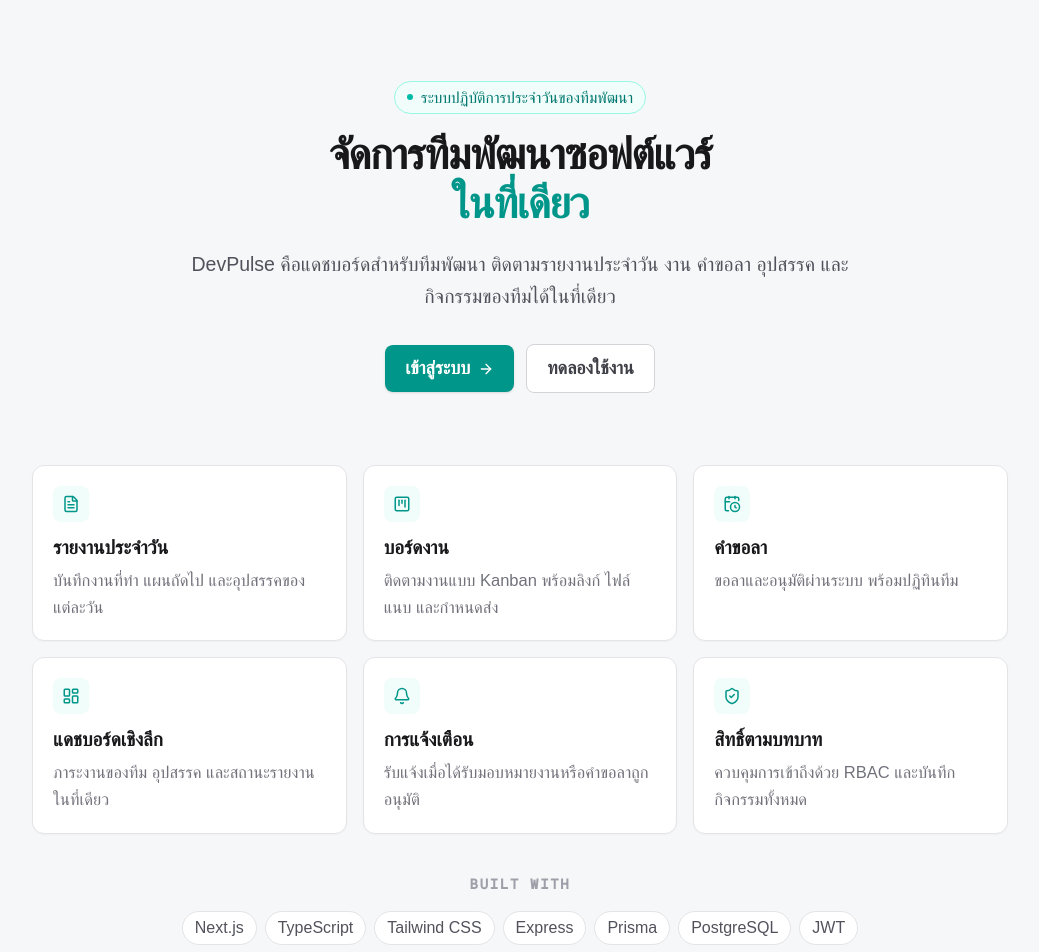
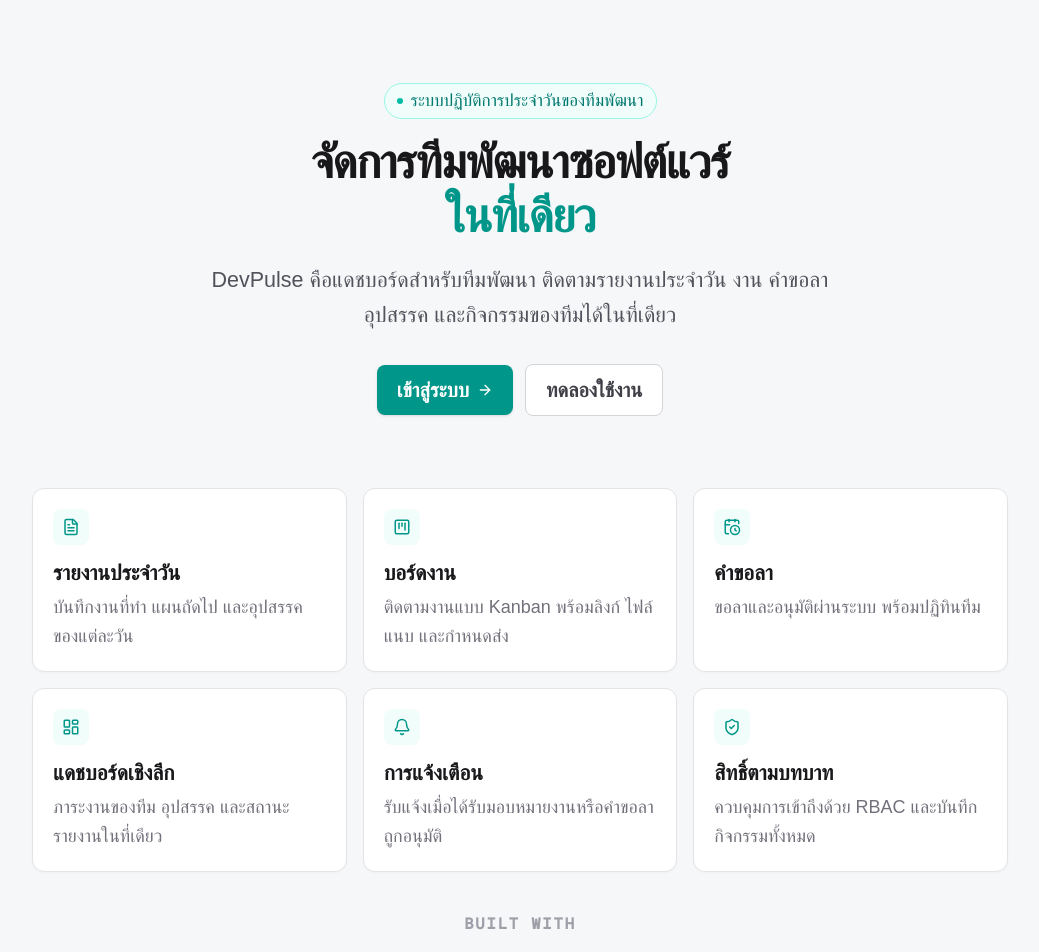
Before and after one commit to pisitleephathr-ai/devpulse-frontend, a Next.js app: page / in a window 1280 px wide. Shown: the part 80-1032 px from the top of the page, without its empty margins (120-1159 px from the left). Built offline with nearby package versions, Linux system fonts and the light colour scheme; a web font is replaced by a local one.

Commit message:
Typography: enlarge fonts a further ~10%

```diff
--- a/src/app/globals.css
+++ b/src/app/globals.css
@@ -92,38 +92,38 @@ body {
   Tailwind's layered utilities; only text grows, layout/spacing stays put.
   Tune the values here to taste.
 */
-.text-\[9px\] { font-size: 12px; }
-.text-\[9\.5px\] { font-size: 12.5px; }
-.text-\[10px\] { font-size: 13px; }
-.text-\[10\.5px\] { font-size: 13.5px; }
-.text-\[11px\] { font-size: 14px; }
-.text-\[11\.5px\] { font-size: 15px; }
-.text-\[12px\] { font-size: 15.5px; }
-.text-\[12\.5px\] { font-size: 16px; }
-.text-\[13px\] { font-size: 16.5px; }
-.text-\[13\.5px\] { font-size: 17.5px; }
-.text-\[14px\] { font-size: 18px; }
-.text-\[14\.5px\] { font-size: 19px; }
-.text-\[15px\] { font-size: 19.5px; }
-.text-\[15\.5px\] { font-size: 20px; }
-.text-\[16px\] { font-size: 21px; }
-.text-\[17px\] { font-size: 22px; }
-.text-\[18px\] { font-size: 23px; }
-.text-\[19px\] { font-size: 24.5px; }
-.text-\[22px\] { font-size: 28px; }
-.text-\[26px\] { font-size: 33px; }
-.text-\[28px\] { font-size: 36px; }
-.text-\[30px\] { font-size: 38px; }
-.text-\[32px\] { font-size: 41px; }
-.text-\[34px\] { font-size: 43px; }
-.text-\[44px\] { font-size: 56px; }
-.text-\[46px\] { font-size: 58px; }
+.text-\[9px\] { font-size: 13px; }
+.text-\[9\.5px\] { font-size: 13.5px; }
+.text-\[10px\] { font-size: 14px; }
+.text-\[10\.5px\] { font-size: 15px; }
+.text-\[11px\] { font-size: 15.5px; }
+.text-\[11\.5px\] { font-size: 16.5px; }
+.text-\[12px\] { font-size: 17px; }
+.text-\[12\.5px\] { font-size: 17.5px; }
+.text-\[13px\] { font-size: 18px; }
+.text-\[13\.5px\] { font-size: 19px; }
+.text-\[14px\] { font-size: 20px; }
+.text-\[14\.5px\] { font-size: 21px; }
+.text-\[15px\] { font-size: 21.5px; }
+.text-\[15\.5px\] { font-size: 22px; }
+.text-\[16px\] { font-size: 23px; }
+.text-\[17px\] { font-size: 24px; }
+.text-\[18px\] { font-size: 25px; }
+.text-\[19px\] { font-size: 27px; }
+.text-\[22px\] { font-size: 31px; }
+.text-\[26px\] { font-size: 36px; }
+.text-\[28px\] { font-size: 39px; }
+.text-\[30px\] { font-size: 42px; }
+.text-\[32px\] { font-size: 45px; }
+.text-\[34px\] { font-size: 47px; }
+.text-\[44px\] { font-size: 61px; }
+.text-\[46px\] { font-size: 64px; }
 /* Standard Tailwind size utilities used in a few spots. */
-.text-xs { font-size: 15.5px; }
-.text-sm { font-size: 18px; }
-.text-base { font-size: 21px; }
-.text-lg { font-size: 23px; }
-.text-xl { font-size: 26px; }
+.text-xs { font-size: 17px; }
+.text-sm { font-size: 20px; }
+.text-base { font-size: 23px; }
+.text-lg { font-size: 25px; }
+.text-xl { font-size: 29px; }
 
 /* Consistent focus treatment matching the handoff */
 input:focus-visible,
```
